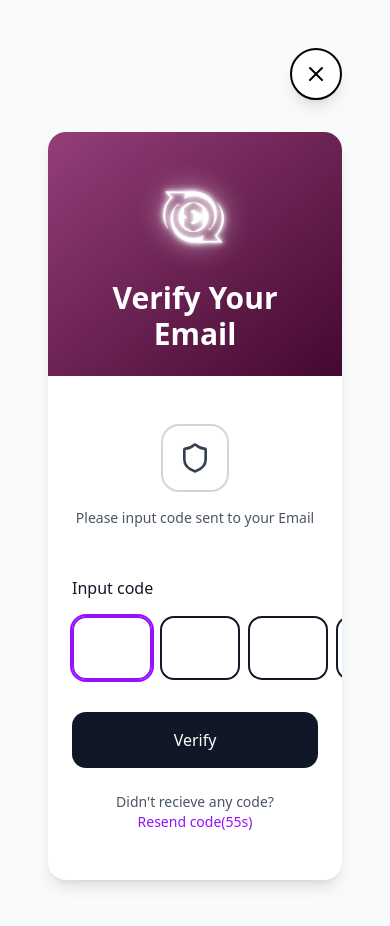
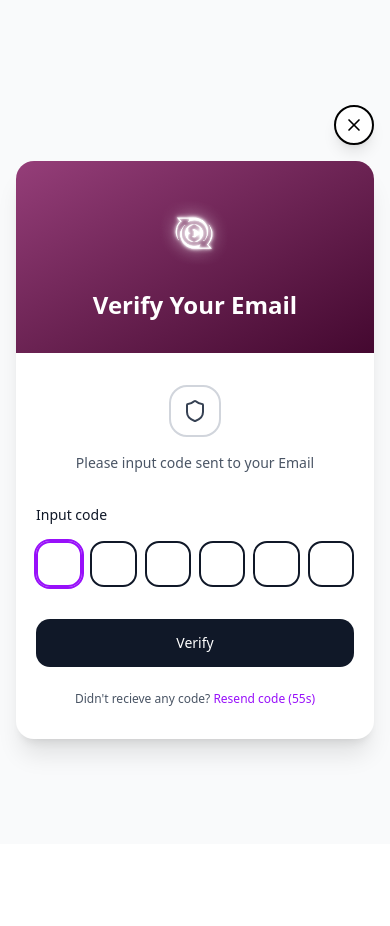
Before and after one commit to Theoneandonlyajcool/Eazy_tranzz, a React (Vite) app: page /#/verify_email in a window 390 px wide. After the commit the page ends 844 px from the top, so only its background shows below. Built offline with nearby package versions, Linux system fonts and the light colour scheme.

Commit message:
did the mobileresponsiveness for all the auth pages available

```diff
--- a/src/Pages/Auth/SignUp.tsx
+++ b/src/Pages/Auth/SignUp.tsx
@@ -1,8 +1,8 @@
 import { Eye, EyeOff, Lock, Mail, Phone, User, X } from "lucide-react";
 import { useState } from "react";
-import { Label } from "@/components/ui/label"
-import { Input } from "@/components/ui/input"
-import {Button} from "@/components/ui/button";
+import { Label } from "@/components/ui/label";
+import { Input } from "@/components/ui/input";
+import { Button } from "@/components/ui/button";
 import image from "@/assets/easi-logo.png";
 import { Link } from "react-router-dom";
 
@@ -11,39 +11,39 @@ const SignUp = () => {
   const [showConfirmPassword, setShowConfirmPassword] = useState(false);
 
   return (
-    <div className="min-h-screen bg-white p-8">
-      <div className="flex justify-end mb-8">
+    <div className="min-h-screen bg-white p-4 md:p-8">
+      <div className="flex justify-end mb-4 md:mb-8">
         <button
           type="button"
-          className="rounded-full border-2 border-black cursor-pointer bg-white p-3 text-black shadow-lg transition-colors hover:bg-gray-50 hover:text-gray-900"
+          className="rounded-full border-2 border-black cursor-pointer bg-white p-2 md:p-3 text-black shadow-lg transition-colors hover:bg-gray-50 hover:text-gray-900"
           aria-label="Close"
         >
-          <X className="h-6 w-6" />
+          <X className="h-5 w-5 md:h-6 md:w-6" />
         </button>
       </div>
       <div className="flex justify-center">
-        <div className="w-[65%] ">
+        <div className="w-full max-w-2xl md:w-[65%]">
           <div className="relative overflow-hidden rounded-2xl bg-white shadow-2xl">
             {/* Header Section with Purple Gradient */}
-            <div className="bg-linear-to-br from-[#904d8b] to-[#6d3567] flex flex-col items-center px-6 py-12 text-center">
-              <div className="w-30 h-30 rounded-full mb-1">
+            <div className="bg-linear-to-br from-[#904d8b] to-[#6d3567] flex flex-col items-center px-4 md:px-6 py-8 md:py-12 text-center">
+              <div className="w-20 h-20 md:w-30 md:h-30 rounded-full mb-2 md:mb-1">
                 <img
                   src={image}
                   alt="logo"
-                  className="w-full h-full object-cover"
+                  className="w-full h-full object-cover rounded-full"
                 />
               </div>
-              <h1 className="mb-2 text-3xl font-bold text-white">
+              <h1 className="mb-2 text-2xl md:text-3xl font-bold text-white">
                 Create your account
               </h1>
-              <p className="text-white/90">
+              <p className="text-sm md:text-base text-white/90">
                 Get started with EazyTranzz and receive payments from anywhere
                 in the world
               </p>
             </div>
 
             {/* Form Section */}
-            <form className="space-y-6 px-8 py-10">
+            <form className="space-y-6 px-6 md:px-8 py-8 md:py-10">
               {/* Full Name */}
               <div className="space-y-2">
                 <Label
@@ -170,12 +170,10 @@ const SignUp = () => {
               <p className="text-center text-sm text-gray-600 flex items-center gap-1 justify-center">
                 Already have an account?{" "}
                 <Link
-                  to={"/sign_in"}
+                  to="/sign_in"
                   className="font-medium text-[#904d8b] hover:underline"
                 >
-                  <nav className="font-medium text-[#904d8b] hover:underline">
-                    Sign In
-                  </nav>
+                  Sign In
                 </Link>
               </p>
             </form>
--- a/src/Pages/Auth/VerifyEmail.tsx
+++ b/src/Pages/Auth/VerifyEmail.tsx
@@ -1,132 +1,122 @@
-import { useEffect, useRef, useState } from "react";
-import {Button} from "@/components/ui/button";
-import { Shield, X } from "lucide-react";
+import type React from "react"
+import { useEffect, useRef, useState } from "react"
+import { Button } from "@/components/ui/button"
+import { Shield, X } from "lucide-react"
 import image from "@/assets/easi-logo.png";
 
 const VerifyEmail = () => {
-  const [code, setCode] = useState(["", "", "", "", "", ""]);
-  const [timer, setTimer] = useState(60);
-  const inputRefs = useRef<(HTMLInputElement | null)[]>([]);
+  const [code, setCode] = useState(["", "", "", "", "", ""])
+  const [timer, setTimer] = useState(60)
+  const inputRefs = useRef<(HTMLInputElement | null)[]>([])
 
   useEffect(() => {
     if (timer > 0) {
       const interval = setInterval(() => {
-        setTimer((prev) => prev - 1);
-      }, 1000);
-      return () => clearInterval(interval);
+        setTimer((prev) => prev - 1)
+      }, 1000)
+      return () => clearInterval(interval)
     }
-  }, [timer]);
+  }, [timer])
 
   const handleChange = (index: number, value: string) => {
     // Only allow numbers
-    if (value && !/^\d$/.test(value)) return;
+    if (value && !/^\d$/.test(value)) return
 
-    const newCode = [...code];
-    newCode[index] = value;
-    setCode(newCode);
+    const newCode = [...code]
+    newCode[index] = value
+    setCode(newCode)
 
     // Auto-focus next input
     if (value && index < 5) {
-      inputRefs.current[index + 1]?.focus();
+      inputRefs.current[index + 1]?.focus()
     }
-  };
+  }
 
-  const handleKeyDown = (
-    index: number,
-    e: React.KeyboardEvent<HTMLInputElement>
-  ) => {
+  const handleKeyDown = (index: number, e: React.KeyboardEvent<HTMLInputElement>) => {
     // Handle backspace
     if (e.key === "Backspace" && !code[index] && index > 0) {
-      inputRefs.current[index - 1]?.focus();
+      inputRefs.current[index - 1]?.focus()
     }
-  };
+  }
 
   const handlePaste = (e: React.ClipboardEvent) => {
-    e.preventDefault();
-    const pastedData = e.clipboardData.getData("text").slice(0, 6);
-    const newCode = [...code];
+    e.preventDefault()
+    const pastedData = e.clipboardData.getData("text").slice(0, 6)
+    const newCode = [...code]
 
     for (let i = 0; i < pastedData.length; i++) {
       if (/^\d$/.test(pastedData[i])) {
-        newCode[i] = pastedData[i];
+        newCode[i] = pastedData[i]
       }
     }
 
-    setCode(newCode);
+    setCode(newCode)
 
     // Focus the next empty input or the last one
-    const nextEmptyIndex = newCode.findIndex((val) => val === "");
+    const nextEmptyIndex = newCode.findIndex((val) => val === "")
     if (nextEmptyIndex !== -1) {
-      inputRefs.current[nextEmptyIndex]?.focus();
+      inputRefs.current[nextEmptyIndex]?.focus()
     } else {
-      inputRefs.current[5]?.focus();
+      inputRefs.current[5]?.focus()
     }
-  };
+  }
 
   const handleResend = () => {
     if (timer === 0) {
-      setTimer(60);
+      setTimer(60)
       // Add resend logic here
     }
-  };
+  }
 
   const handleVerify = () => {
-    const verificationCode = code.join("");
-    console.log("[v0] Verification code:", verificationCode);
+    const verificationCode = code.join("")
+    console.log("[v0] Verification code:", verificationCode)
     // Add verification logic here
-  };
+  }
 
   return (
-    <div className="flex min-h-screen items-center flex-col justify-center bg-gray-50 p-12">
-      <div className="self-end mb-8">
+    <div className="flex min-h-screen items-center flex-col justify-center bg-gray-50 p-4 md:p-12">
+      <div className="self-end mb-4 md:mb-8">
         <button
           type="button"
-          className="rounded-full border-2 border-black cursor-pointer bg-white p-3 text-black shadow-lg transition-colors hover:bg-gray-50 hover:text-gray-900"
+          className="rounded-full border-2 border-black cursor-pointer bg-white p-2 md:p-3 text-black shadow-lg transition-colors hover:bg-gray-50 hover:text-gray-900"
           aria-label="Close"
         >
-          <X className="h-6 w-6" />
+          <X className="h-5 w-5 md:h-6 md:w-6" />
         </button>
       </div>
-      <div className="w-full max-w-2xl overflow-hidden rounded-2xl bg-white shadow-lg">
+      <div className="w-full max-w-2xl overflow-hidden rounded-2xl bg-white shadow-xl">
         {/* Purple gradient header */}
-        <div className="relative bg-linear-to-br from-[#953E79] to-[#440830] flex flex-col items-center px-6 py-6 text-center md:px-12 md:py-12">
+        <div className="relative bg-linear-to-br from-[#953E79] to-[#440830] flex flex-col items-center px-4 py-8 text-center md:px-12 md:py-12">
           {/* Glowing logo icon */}
-          <div className="w-30 h-30 rounded-full mb-1">
-            <img
-              src={image}
-              alt="logo"
-              className="w-full h-full object-cover"
-            />
+          <div className="w-20 h-20 md:w-30 md:h-30 rounded-full mb-4">
+            <img src={image} alt="logo" className="w-full h-full object-contain" />
           </div>
 
-          <h1 className="text-3xl font-bold text-white md:text-4xl">
-            Verify Your Email
-          </h1>
+          <h1 className="text-2xl font-bold text-white md:text-4xl text-balance">Verify Your Email</h1>
         </div>
 
         {/* Form content */}
-        <div className="px-6 py-12 md:px-16 md:py-16">
+        <div className="px-5 py-8 md:px-16 md:py-16">
           {/* Shield icon and instruction */}
-          <div className="mb-12 flex flex-col items-center text-center">
-            <div className="mb-4 rounded-2xl border-2 border-gray-300 p-4">
-              <Shield className="h-8 w-8 text-gray-700" />
+          <div className="mb-8 md:mb-12 flex flex-col items-center text-center">
+            <div className="mb-4 rounded-2xl border-2 border-gray-300 p-3 md:p-4">
+              <Shield className="h-6 w-6 md:h-8 md:w-8 text-gray-700" />
             </div>
-            <p className="text-sm text-gray-600 md:text-base">
+            <p className="text-sm text-gray-600 md:text-base max-w-xs md:max-w-none">
               Please input code sent to your Email
             </p>
           </div>
 
           {/* Input code section */}
           <div className="mb-8">
-            <label className="mb-4 block text-left text-base font-medium text-gray-900 md:text-lg">
-              Input code
-            </label>
-            <div className="flex justify-between gap-2 md:gap-3">
+            <label className="mb-4 block text-left text-sm font-medium text-gray-900 md:text-lg">Input code</label>
+            <div className="grid grid-cols-6 gap-2 md:gap-3">
               {code.map((digit, index) => (
                 <input
                   key={index}
                   ref={(el) => {
-                    inputRefs.current[index] = el;
+                    inputRefs.current[index] = el
                   }}
                   type="text"
                   inputMode="numeric"
@@ -135,7 +125,7 @@ const VerifyEmail = () => {
                   onChange={(e) => handleChange(index, e.target.value)}
                   onKeyDown={(e) => handleKeyDown(index, e)}
                   onPaste={handlePaste}
-                  className="h-16 w-20 rounded-xl border-2 border-gray-900 text-center text-xl font-semibold focus:border-purple-600 focus:outline-none focus:ring-2 focus:ring-purple-600 md:h-20 md:w-16 md:text-2xl"
+                  className="aspect-square w-full rounded-xl border-2 border-gray-900 text-center text-lg font-semibold focus:border-purple-600 focus:outline-none focus:ring-2 focus:ring-purple-600 md:text-2xl"
                   autoFocus={index === 0}
                 />
               ))}
@@ -145,14 +135,14 @@ const VerifyEmail = () => {
           {/* Verify button */}
           <Button
             onClick={handleVerify}
-            className="mb-6 h-14 w-full rounded-xl bg-gray-900 text-base font-medium text-white hover:bg-gray-800 md:text-lg"
+            className="mb-6 h-12 w-full rounded-xl bg-gray-900 text-sm font-medium text-white hover:bg-gray-800 md:h-14 md:text-lg"
           >
             Verify
           </Button>
 
           {/* Resend code link */}
-          <div className="text-center text-sm text-gray-600 md:text-base">
-            Didn't recieve any code?{" "}
+          <div className="text-center text-xs text-gray-600 md:text-base">
+            {"Didn't recieve any code? "}
             <button
               onClick={handleResend}
               disabled={timer > 0}
@@ -162,13 +152,13 @@ const VerifyEmail = () => {
                   : "cursor-pointer text-purple-600 hover:text-purple-700 hover:underline"
               }`}
             >
-              Resend code{timer > 0 ? `(${timer}s)` : ""}
+              Resend code{timer > 0 ? ` (${timer}s)` : ""}
             </button>
           </div>
         </div>
       </div>
     </div>
-  );
-};
+  )
+}
 
-export default VerifyEmail;
+export default VerifyEmail
```
Also changed, not shown: src/Pages/Auth/ForgetPassword.tsx (+22 -25 lines), src/Pages/Auth/SignIn.tsx (+16 -25 lines).
